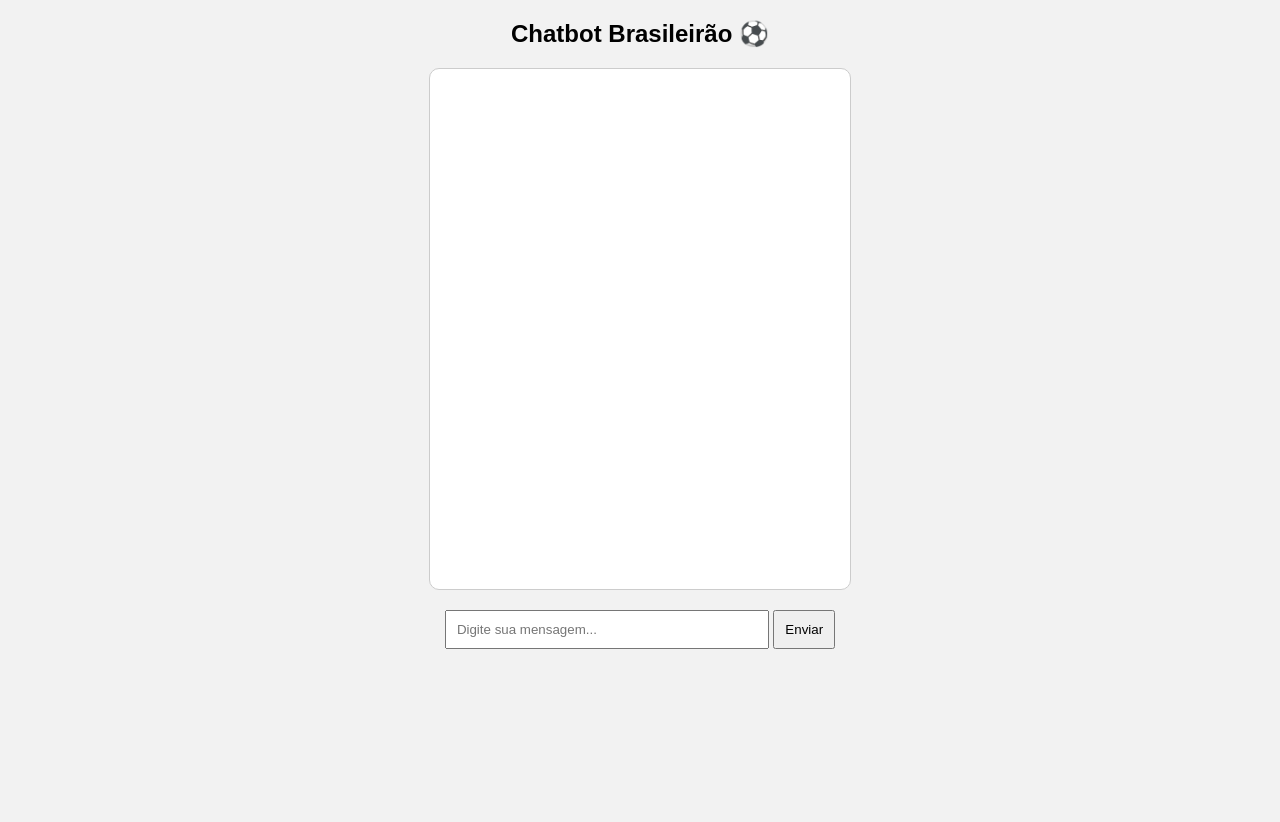
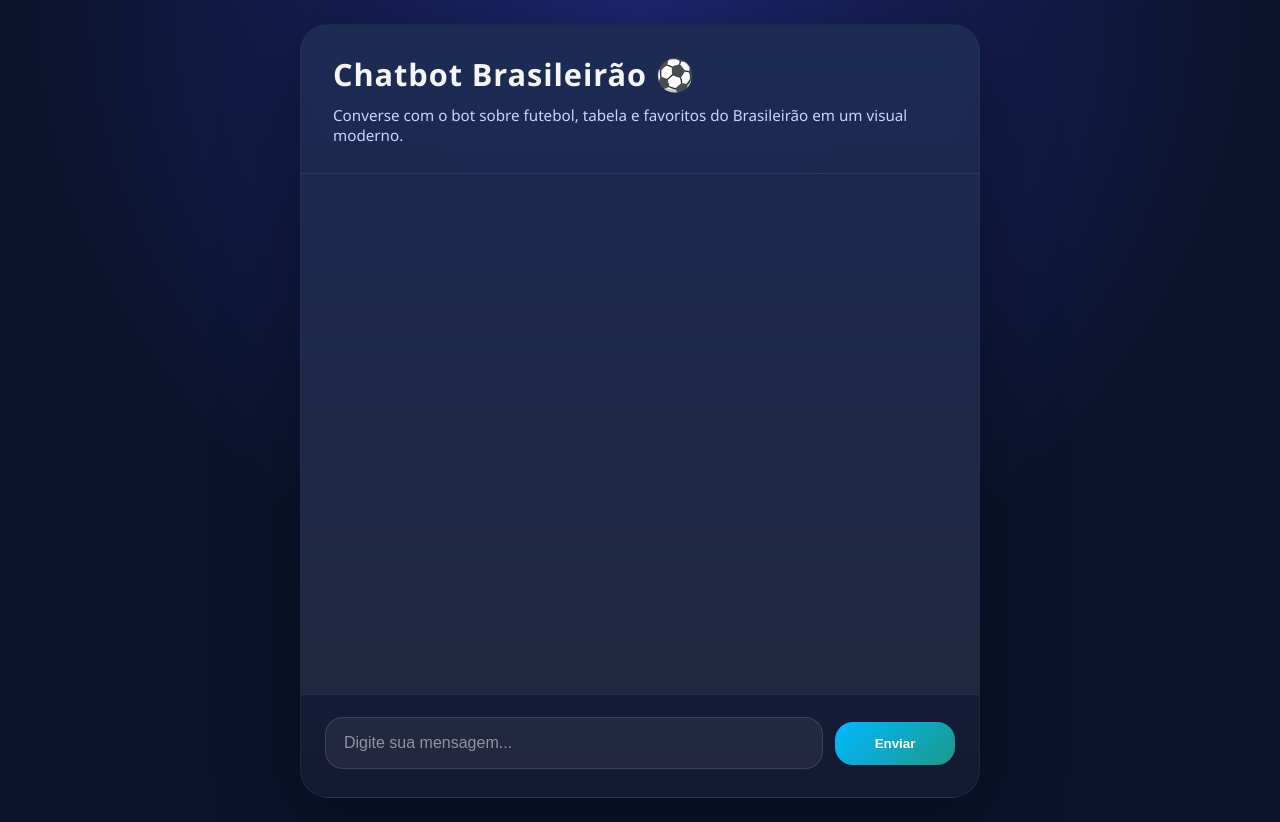
Before and after one commit to pedrofavoni/Trabalho-ChatBot, a Flask app: page / in a window 1280 px wide. Before the commit the page ends 649 px from the top, so only its background shows below. Run offline with Flask 3, Linux system fonts and the light colour scheme; parts of the project's set-up code (start-up, migrations or seed data) failed here and were passed over.

Commit message:
alterada o visual do chatbot

```diff
--- a/templates/index.html
+++ b/templates/index.html
@@ -1,80 +1,214 @@
 <!DOCTYPE html>
-<html>
+<html lang="pt-BR">
 <head>
+    <meta charset="UTF-8">
+    <meta name="viewport" content="width=device-width, initial-scale=1.0">
     <title>Chatbot Brasileirão</title>
     <style>
+        :root {
+            --bg: #0b132b;
+            --panel: #14274e;
+            --panel-alt: #1f4287;
+            --text: #f5f5f5;
+            --text-muted: #c8d5ff;
+            --accent: #00b9ff;
+            --success: #1b998b;
+            --shadow: rgba(0, 0, 0, 0.35);
+        }
+
+        * {
+            box-sizing: border-box;
+        }
+
         body {
-            font-family: Arial;
-            background-color: #f2f2f2;
-            text-align: center;
+            margin: 0;
+            min-height: 100vh;
+            font-family: 'Segoe UI', Tahoma, Geneva, Verdana, sans-serif;
+            color: var(--text);
+            background: radial-gradient(circle at top, #1d2671 0%, #0b132b 60%);
+            display: flex;
+            justify-content: center;
+            align-items: center;
+            padding: 24px;
+        }
+
+        .app-shell {
+            width: min(100%, 680px);
+            background: linear-gradient(180deg, rgba(20, 36, 78, 0.98), rgba(13, 19, 43, 0.98));
+            border: 1px solid rgba(255, 255, 255, 0.08);
+            border-radius: 28px;
+            box-shadow: 0 20px 80px var(--shadow);
+            overflow: hidden;
+        }
+
+        .header {
+            padding: 28px 32px;
+            background: rgba(255, 255, 255, 0.04);
+            backdrop-filter: blur(8px);
+            border-bottom: 1px solid rgba(255, 255, 255, 0.08);
+        }
+
+        .header h1 {
+            margin: 0;
+            font-size: clamp(1.8rem, 2.4vw, 2.8rem);
+            letter-spacing: 0.03em;
+        }
+
+        .header p {
+            margin: 10px 0 0;
+            color: var(--text-muted);
+            font-size: 0.95rem;
         }
 
         #chatbox {
-            width: 400px;
-            height: 500px;
-            background: white;
-            margin: 20px auto;
-            padding: 10px;
-            border-radius: 10px;
-            overflow-y: scroll;
-            border: 1px solid #ccc;
+            height: 520px;
+            padding: 24px 20px 12px;
+            overflow-y: auto;
+            background: linear-gradient(180deg, rgba(255,255,255,0.04), rgba(255,255,255,0.08));
         }
 
-        .user {
-            color: blue;
+        .message {
+            max-width: 84%;
+            margin-bottom: 16px;
+            padding: 18px 18px 16px;
+            border-radius: 22px;
+            line-height: 1.55;
+            position: relative;
+            word-wrap: break-word;
+        }
+
+        .message.user {
+            margin-left: auto;
+            background: rgba(0, 185, 255, 0.15);
+            border: 1px solid rgba(0, 185, 255, 0.25);
+            color: #d3f1ff;
             text-align: right;
         }
 
-        .bot {
-            color: green;
+        .message.bot {
+            margin-right: auto;
+            background: rgba(27, 153, 139, 0.15);
+            border: 1px solid rgba(27, 153, 139, 0.25);
+            color: #e8f8f5;
             text-align: left;
         }
 
-        input {
-            width: 300px;
-            padding: 10px;
+        .message strong {
+            display: block;
+            margin-bottom: 8px;
+            font-size: 0.98rem;
+        }
+
+        .footer {
+            display: grid;
+            grid-template-columns: 1fr auto;
+            gap: 12px;
+            align-items: center;
+            padding: 22px 24px 28px;
+            background: rgba(255,255,255,0.03);
+            border-top: 1px solid rgba(255, 255, 255, 0.08);
+        }
+
+        #userInput {
+            width: 100%;
+            min-height: 52px;
+            padding: 14px 18px;
+            border-radius: 18px;
+            border: 1px solid rgba(255, 255, 255, 0.12);
+            background: rgba(255, 255, 255, 0.06);
+            color: var(--text);
+            outline: none;
+            font-size: 1rem;
+        }
+
+        #userInput::placeholder {
+            color: rgba(255, 255, 255, 0.5);
         }
 
         button {
-            padding: 10px;
+            min-width: 120px;
+            border: none;
+            border-radius: 18px;
+            padding: 14px 20px;
+            background: linear-gradient(135deg, var(--accent), #1b998b);
+            color: #fff;
+            font-weight: 700;
+            cursor: pointer;
+            transition: transform 0.2s ease, box-shadow 0.2s ease;
+        }
+
+        button:hover {
+            transform: translateY(-1px);
+            box-shadow: 0 14px 30px rgba(0, 185, 255, 0.2);
+        }
+
+        @media (max-width: 540px) {
+            .app-shell {
+                width: 100%;
+                border-radius: 20px;
+            }
+
+            #chatbox {
+                height: 68vh;
+                padding: 18px 14px 10px;
+            }
+
+            .footer {
+                padding: 18px;
+            }
         }
     </style>
 </head>
 <body>
+    <div class="app-shell">
+        <div class="header">
+            <h1>Chatbot Brasileirão ⚽</h1>
+            <p>Converse com o bot sobre futebol, tabela e favoritos do Brasileirão em um visual moderno.</p>
+        </div>
 
-    <h2>Chatbot Brasileirão ⚽</h2>
+        <div id="chatbox"></div>
 
-    <div id="chatbox"></div>
-
-    <input type="text" id="userInput" placeholder="Digite sua mensagem..." onkeypress="handleKeyPress(event)">
-    <button onclick="sendMessage()">Enviar</button>
+        <div class="footer">
+            <input type="text" id="userInput" placeholder="Digite sua mensagem..." onkeypress="handleKeyPress(event)">
+            <button onclick="sendMessage()">Enviar</button>
+        </div>
+    </div>
 
     <script>
+        const inputEl = document.getElementById('userInput');
+        const chatbox = document.getElementById('chatbox');
+
         function handleKeyPress(event) {
-            if (event.key === "Enter") {
+            if (event.key === 'Enter') {
                 sendMessage();
             }
         }
 
+        function addMessage(role, text) {
+            const bubble = document.createElement('div');
+            bubble.className = `message ${role}`;
+            bubble.innerHTML = `<strong>${role === 'user' ? 'Você' : 'Bot'}:</strong>${text}`;
+            chatbox.appendChild(bubble);
+            chatbox.scrollTop = chatbox.scrollHeight;
+        }
+
         function sendMessage() {
-            let input = document.getElementById("userInput").value;
+            const input = inputEl.value.trim();
+            if (!input) return;
 
-            if (input === "") return;
+            addMessage('user', input);
+            inputEl.value = '';
+            inputEl.focus();
 
-            let chatbox = document.getElementById("chatbox");
-
-            chatbox.innerHTML += "<p class='user'><b>Você:</b> " + input + "</p>";
-
-            fetch("/get?msg=" + input)
+            fetch(`/get?msg=${encodeURIComponent(input)}`)
                 .then(response => response.json())
                 .then(data => {
-                    chatbox.innerHTML += "<p class='bot'><b>Bot:</b> " + data.response + "</p>";
-                    chatbox.scrollTop = chatbox.scrollHeight;
+                    addMessage('bot', data.response);
+                })
+                .catch(() => {
+                    addMessage('bot', 'Desculpe, não foi possível conectar ao servidor.');
                 });
-
-            document.getElementById("userInput").value = "";
         }
     </script>
-
 </body>
 </html>
```
Also changed, not shown: Brasileirao.py (+15 -12 lines).
